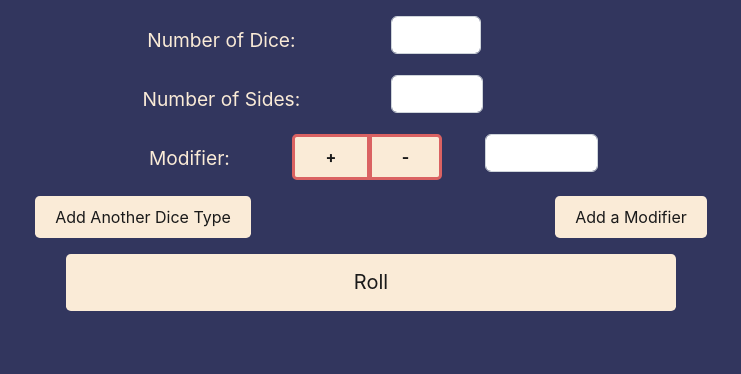
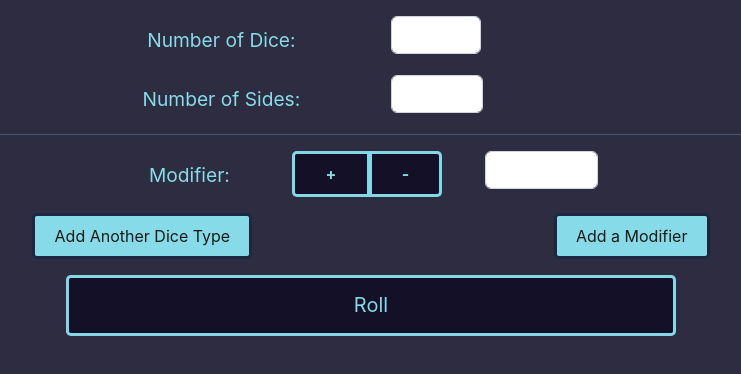
Before and after one commit to AnnHixson/roll-of-the-dice, a plain HTML site: page index.html in a window 1280 px wide. Both pictures are taken after a click on the button "Add a Modifier". Shown: the whole page, without its empty margins (269-1010 px from the left). Drawn offline with nearby package versions, Linux system fonts and the light colour scheme.

Commit message:
added to styling

```diff
--- a/assets/css/style.css
+++ b/assets/css/style.css
@@ -1,19 +1,42 @@
 body {
-    background-color: rgb(50, 54, 94);
-    color: antiquewhite;
+    background-color: rgba(15, 13, 37, 0.87);
+    color: rgba(145, 238, 250, 0.904);
 }
 
 .custom-button-mod {
-    background-color: antiquewhite;
+    background-color: rgba(15, 13, 37, 0.87);
     font-weight: bold;
-    border: rgb(218, 98, 98) solid;
-}
-.custom-button-add {
-    background-color: antiquewhite;
+    border: rgba(145, 238, 250, 0.904) solid;
+    color: rgba(145, 238, 250, 0.904);
 }
 
-.custom-button-roll {
-    background-color: antiquewhite;
+.custom-button-mod:hover {
+    background-color: rgba(145, 238, 250, 0.904) !important;
+    color: rgba(15, 13, 37, 0.87) !important;
+    border: rgba(15, 13, 37, 0.87) solid !important;
+}
+
+.custom-button-add {
+    background-color: rgba(145, 238, 250, 0.904);
+    border: rgba(15, 13, 37, 0.87) solid;
+}
+
+.custom-button-add:hover {
+    background-color: rgba(15, 13, 37, 0.87);
+    color: rgba(145, 238, 250, 0.904);
+    border: rgba(145, 238, 250, 0.904) solid;
+}
+
+.custom-button-roll:hover  {
+    background-color: rgba(145, 238, 250, 0.904);
+    color: rgba(15, 13, 37, 0.87);
+    border: rgba(15, 13, 37, 0.87) solid;
+}
+
+.custom-button-roll{
+    background-color: rgba(15, 13, 37, 0.87);
+    color: rgba(145, 238, 250, 0.904);
+    border: rgba(145, 238, 250, 0.904) solid;
 }
 
 li {
--- a/assets/js/script.js
+++ b/assets/js/script.js
@@ -662,9 +662,6 @@ function rollingDice(event) {
         resultDisplay.appendChild(resultListEl);
     }
 
-    // const resultSpacer = document.createElement("br");
-    // resultDisplay.appendChild(resultSpacer);
-
     const resultLine = document.createElement("hr");
     resultLine.className = "mx-auto w-75";
     resultDisplay.appendChild(resultLine);
--- a/index.html
+++ b/index.html
@@ -223,10 +223,11 @@
                         </div>
                     </div>
                     <div id="additional-modifier1">
+                        <hr  class="mx-auto w-75">
                         <div class="mb-3 col-10 mx-auto d-flex justify-content-center">
                             <div class="row row-cols-3 justify-content-center">
                                 <label for="modifier1" class="form-label col-3 me-1">Modifier:</label>
-                                <div class="btn-group">
+                                <div class="btn-group ">
                                     <input type="radio" id="modifier1+" name="modifier1" value="+" class="btn-check" autocomplete="off">
                                     <label for="modifier1+" class="btn custom-button-mod">+</label>
                                     <input type="radio" id="modifier1-" name="modifier1" value="-" class="btn-check" autocomplete="off">
@@ -401,7 +402,6 @@
             <div>
                 <br>
                 <ul id="results"></ul>
-
                     <!-- <li>temporary list for styling</li>
                     <br>
                     <li>1d20: 20</li>
```
